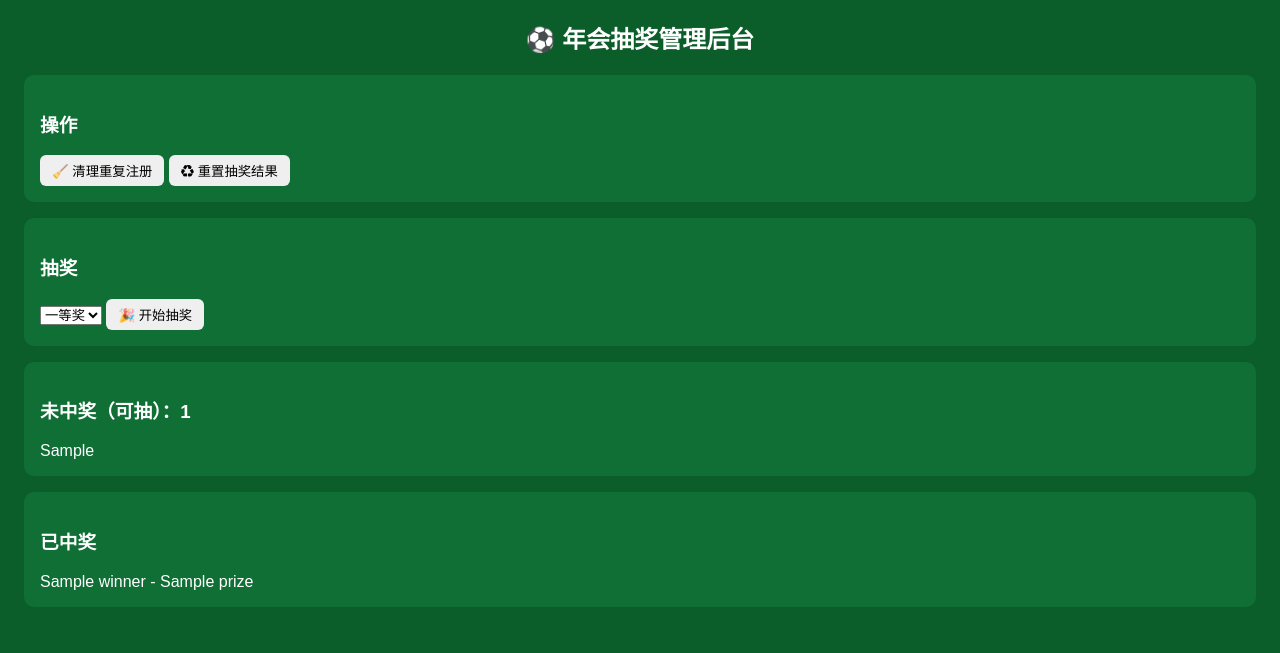
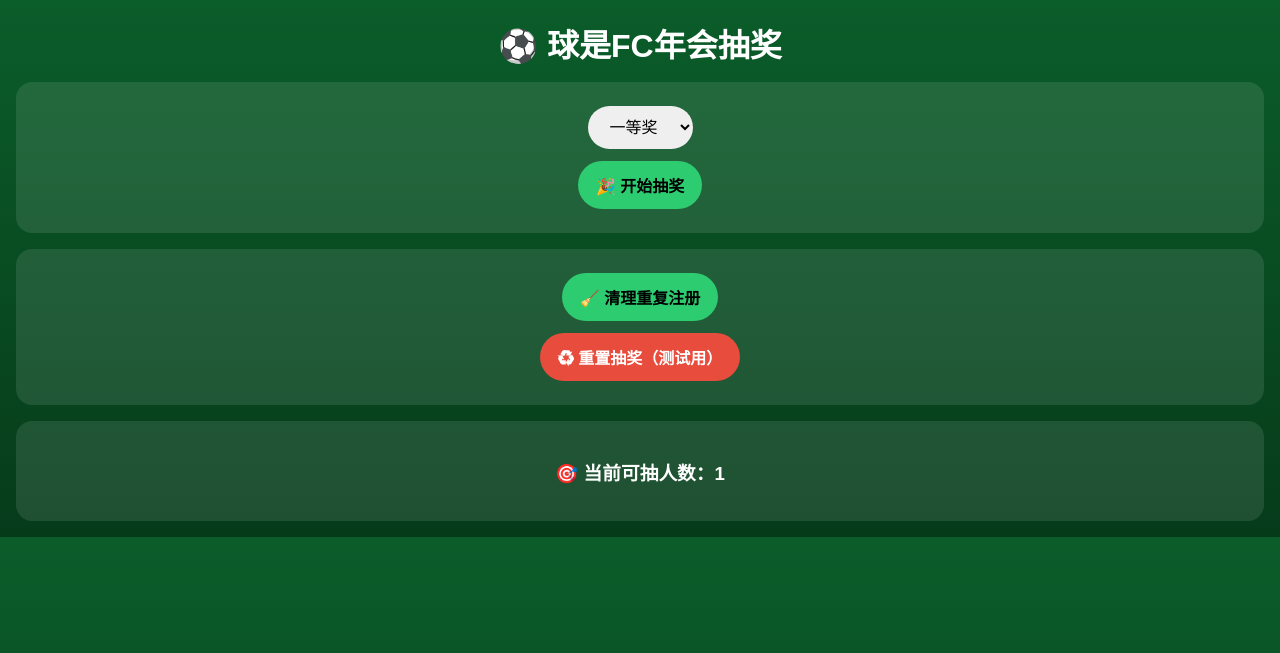
Before and after one commit to Hsyth/football_lottery, a Flask app: template templates/admin.html in a window 1280 px wide. Shown: the top 653 px of the page. Run offline with Flask 3, Linux system fonts and the light colour scheme; the template is opened without the code that fills it: most values are stand-ins (such as "Sample title", 1, 10 or a date in 2020).

Commit message:
switch to admin-dedupe lottery logic

```diff
--- a/app.py
+++ b/app.py
@@ -1,30 +1,36 @@
-from flask import Flask, render_template, request, redirect, url_for, jsonify
+from flask import Flask, render_template, request, redirect, session
 import sqlite3
 import random
 import os
 
 app = Flask(__name__)
+app.secret_key = "fc_lottery_secret_2026"
 
 DB_PATH = "players.db"
 
-# ======== 配置区（只改这里） ========
+# ========================
+# 管理员密码（只你知道）
+# ========================
+ADMIN_PASSWORD = "QSFC2025"
 
-# 已获得大奖，永久排除（不显示、不参与抽奖）
-EXCLUDED_PLAYERS = {
+# ========================
+# 已拿大奖，永久排除（后台不可见）
+# ========================
+EXCLUDED_NAMES = [
     "方涛",
     "许振扬",
     "唐文增"
-}
+]
 
-# 一等奖内定（必须在注册名单中）
+# ========================
+# 一等奖内定（按名字）
+# ========================
 PRESET_FIRST_PRIZE = "张宇健"
 
-# 奖项顺序
-PRIZES = ["一等奖", "二等奖", "三等奖"]
 
-# ===================================
-
-
+# ========================
+# 数据库工具
+# ========================
 def get_db():
     conn = sqlite3.connect(DB_PATH)
     conn.row_factory = sqlite3.Row
@@ -37,7 +43,7 @@ def init_db():
     c.execute("""
         CREATE TABLE IF NOT EXISTS players (
             id INTEGER PRIMARY KEY AUTOINCREMENT,
-            name TEXT NOT NULL,
+            name TEXT UNIQUE,
             prize TEXT
         )
     """)
@@ -48,13 +54,15 @@ def init_db():
 init_db()
 
 
-# ============ 注册页 ============
-
+# ========================
+# 注册页面
+# ========================
 @app.route("/", methods=["GET", "POST"])
 def register():
     message = ""
     if request.method == "POST":
         name = request.form.get("name", "").strip()
+
         if not name:
             message = "请输入姓名"
         else:
@@ -62,30 +70,69 @@ def register():
             c = conn.cursor()
             c.execute("SELECT COUNT(*) FROM players WHERE name = ?", (name,))
             exists = c.fetchone()[0]
+
             if exists:
                 message = "该姓名已注册"
             else:
-                c.execute("INSERT INTO players (name) VALUES (?)", (name,))
+                c.execute(
+                    "INSERT INTO players (name, prize) VALUES (?, NULL)",
+                    (name,)
+                )
                 conn.commit()
                 message = "注册成功"
+
             conn.close()
 
     return render_template("register.html", message=message)
 
 
-# ============ 管理页 ============
+# ========================
+# 管理员登录
+# ========================
+@app.route("/admin_login", methods=["GET", "POST"])
+def admin_login():
+    if request.method == "POST":
+        pwd = request.form.get("password")
+        if pwd == ADMIN_PASSWORD:
+            session["admin_logged_in"] = True
+            return redirect("/admin")
+        else:
+            return render_template(
+                "admin_login.html",
+                error="密码错误"
+            )
+    return render_template("admin_login.html")
 
+
+@app.route("/admin_logout")
+def admin_logout():
+    session.clear()
+    return redirect("/")
+
+
+# ========================
+# 管理后台
+# ========================
 @app.route("/admin")
 def admin():
+    if not session.get("admin_logged_in"):
+        return redirect("/admin_login")
+
     conn = get_db()
     c = conn.cursor()
 
-    c.execute("SELECT * FROM players WHERE prize IS NULL")
-    all_available = [row["name"] for row in c.fetchall()]
+    # 可抽名单：未中奖 + 不在排除名单 + 非内定一等奖
+    c.execute("""
+        SELECT name FROM players
+        WHERE prize IS NULL
+          AND name NOT IN ({})
+          AND name != ?
+    """.format(",".join("?" * len(EXCLUDED_NAMES))),
+              (*EXCLUDED_NAMES, PRESET_FIRST_PRIZE))
 
-    # 抽奖池：去重 + 排除大奖获得者
-    available_players = sorted(set(all_available) - EXCLUDED_PLAYERS)
+    available_players = [row["name"] for row in c.fetchall()]
 
+    # 已中奖
     c.execute("SELECT name, prize FROM players WHERE prize IS NOT NULL")
     winners = c.fetchall()
 
@@ -98,43 +145,14 @@ def admin():
     )
 
 
-# ============ 清理重复注册 ============
-
-@app.route("/clean_duplicates", methods=["POST"])
-def clean_duplicates():
-    conn = get_db()
-    c = conn.cursor()
-
-    c.execute("""
-        DELETE FROM players
-        WHERE id NOT IN (
-            SELECT MIN(id)
-            FROM players
-            GROUP BY name
-        )
-    """)
-    conn.commit()
-    conn.close()
-
-    return redirect(url_for("admin"))
-
-
-# ============ 重置抽奖 ============
-
-@app.route("/reset_lottery", methods=["POST"])
-def reset_lottery():
-    conn = get_db()
-    c = conn.cursor()
-    c.execute("UPDATE players SET prize = NULL")
-    conn.commit()
-    conn.close()
-    return redirect(url_for("admin"))
-
-
-# ============ 抽奖 ============
-
+# ========================
+# 抽奖逻辑
+# ========================
 @app.route("/draw", methods=["POST"])
 def draw():
+    if not session.get("admin_logged_in"):
+        return redirect("/admin_login")
+
     prize = request.form.get("prize")
 
     conn = get_db()
@@ -143,32 +161,81 @@ def draw():
     # 一等奖内定
     if prize == "一等奖":
         c.execute(
-            "UPDATE players SET prize = ? WHERE name = ? AND prize IS NULL",
-            (prize, PRESET_FIRST_PRIZE)
+            "SELECT prize FROM players WHERE name = ?",
+            (PRESET_FIRST_PRIZE,)
+        )
+        row = c.fetchone()
+        if row and row["prize"] is None:
+            c.execute(
+                "UPDATE players SET prize = ? WHERE name = ?",
+                (prize, PRESET_FIRST_PRIZE)
+            )
+            conn.commit()
+        conn.close()
+        return redirect("/admin")
+
+    # 其他奖项随机
+    c.execute("""
+        SELECT name FROM players
+        WHERE prize IS NULL
+          AND name NOT IN ({})
+          AND name != ?
+    """.format(",".join("?" * len(EXCLUDED_NAMES))),
+              (*EXCLUDED_NAMES, PRESET_FIRST_PRIZE))
+
+    candidates = [row["name"] for row in c.fetchall()]
+
+    if candidates:
+        winner = random.choice(candidates)
+        c.execute(
+            "UPDATE players SET prize = ? WHERE name = ?",
+            (prize, winner)
         )
         conn.commit()
-        conn.close()
-        return redirect(url_for("admin"))
 
-    # 普通抽奖
-    c.execute("SELECT name FROM players WHERE prize IS NULL")
-    candidates = {row["name"] for row in c.fetchall()}
-    candidates -= EXCLUDED_PLAYERS
+    conn.close()
+    return redirect("/admin")
 
-    if not candidates:
-        conn.close()
-        return redirect(url_for("admin"))
 
-    winner = random.choice(list(candidates))
-    c.execute(
-        "UPDATE players SET prize = ? WHERE name = ?",
-        (prize, winner)
-    )
+# ========================
+# 清理重复注册（兜底）
+# ========================
+@app.route("/clean_duplicates", methods=["POST"])
+def clean_duplicates():
+    if not session.get("admin_logged_in"):
+        return redirect("/admin_login")
+
+    conn = get_db()
+    c = conn.cursor()
+    c.execute("""
+        DELETE FROM players
+        WHERE id NOT IN (
+            SELECT MIN(id) FROM players GROUP BY name
+        )
+    """)
     conn.commit()
     conn.close()
-
-    return redirect(url_for("admin"))
+    return redirect("/admin")
 
 
+# ========================
+# 重置抽奖（不清空注册）
+# ========================
+@app.route("/reset_lottery", methods=["POST"])
+def reset_lottery():
+    if not session.get("admin_logged_in"):
+        return redirect("/admin_login")
+
+    conn = get_db()
+    c = conn.cursor()
+    c.execute("UPDATE players SET prize = NULL")
+    conn.commit()
+    conn.close()
+    return redirect("/admin")
+
+
+# ========================
+# 启动
+# ========================
 if __name__ == "__main__":
     app.run(debug=True)
--- a/templates/admin.html
+++ b/templates/admin.html
@@ -2,66 +2,143 @@
 <html lang="zh">
 <head>
 <meta charset="UTF-8">
-    <title>⚽ 年会抽奖管理后台</title>
+<title>⚽ 年会抽奖后台</title>
+
 <style>
 body {
-            background: #0b5d2a;
+    margin: 0;
+    background: linear-gradient(180deg, #0b5d2a, #063b1a);
+    font-family: "PingFang SC", sans-serif;
     color: #fff;
-            font-family: "PingFang SC", sans-serif;
+    text-align: center;
 }
+
+h1 {
+    margin: 20px 0 10px;
+}
+
 .card {
-            background: #0f6f35;
-            padding: 16px;
+    background: rgba(255,255,255,0.1);
+    border-radius: 16px;
+    padding: 18px;
     margin: 16px;
-            border-radius: 10px;
 }
+
+select, button {
+    padding: 12px 18px;
+    border-radius: 24px;
+    border: none;
+    font-size: 16px;
+    margin: 6px;
+}
+
 button {
-            padding: 6px 12px;
-            border-radius: 6px;
-            border: none;
-            cursor: pointer;
+    background: #2ecc71;
+    color: #000;
+    font-weight: bold;
+}
+
+button.danger {
+    background: #e74c3c;
+    color: #fff;
+}
+
+/* 🎰 三行滚动区 */
+.roller {
+    width: 260px;
+    margin: 20px auto;
+    overflow: hidden;
+    border-radius: 14px;
+    background: rgba(0,0,0,0.35);
+}
+
+.row {
+    height: 56px;
+    line-height: 56px;
+    font-size: 22px;
+}
+
+.middle {
+    font-size: 28px;
+    font-weight: bold;
+    color: #ffd700;
+    background: rgba(255,215,0,0.15);
+}
+
+.list {
+    text-align: left;
+    max-width: 280px;
+    margin: 0 auto;
 }
 </style>
 </head>
+
 <body>
 
-<h2 style="text-align:center">⚽ 年会抽奖管理后台</h2>
+<h1>⚽ 球是FC年会抽奖</h1>
 
 <div class="card">
-    <h3>操作</h3>
-    <form action="/clean_duplicates" method="post" style="display:inline">
+    <form id="drawForm" action="/draw" method="post">
+        <select name="prize" id="prize">
+            <option value="一等奖">一等奖</option>
+            <option value="二等奖">二等奖</option>
+            <option value="三等奖">三等奖</option>
+        </select>
+        <br>
+        <button type="button" onclick="startDraw()">🎉 开始抽奖</button>
+    </form>
+
+    <!-- 🎰 滚动抽奖框 -->
+    <div class="roller" id="roller" style="display:none">
+        <div class="row" id="top">---</div>
+        <div class="row middle" id="mid">---</div>
+        <div class="row" id="bottom">---</div>
+    </div>
+</div>
+
+<div class="card">
+    <form action="/clean_duplicates" method="post">
         <button>🧹 清理重复注册</button>
     </form>
-    <form action="/reset_lottery" method="post" style="display:inline">
-        <button>♻ 重置抽奖结果</button>
+    <form action="/reset_lottery" method="post">
+        <button class="danger">♻ 重置抽奖（测试用）</button>
     </form>
 </div>
 
 <div class="card">
-    <h3>抽奖</h3>
-    <form action="/draw" method="post">
-        <select name="prize">
-            <option value="一等奖">一等奖</option>
-            <option value="二等奖">二等奖</option>
-            <option value="三等奖">三等奖</option>
-        </select>
-        <button>🎉 开始抽奖</button>
-    </form>
+    <h3>🎯 当前可抽人数：{{ available_players|length }}</h3>
 </div>
 
-<div class="card">
-    <h3>未中奖（可抽）：{{ available_players|length }}</h3>
-    {% for p in available_players %}
-        <div>{{ p }}</div>
-    {% endfor %}
-</div>
+<script>
+const names = {{ available_players|tojson }};
 
-<div class="card">
-    <h3>已中奖</h3>
-    {% for w in winners %}
-        <div>{{ w["name"] }} - {{ w["prize"] }}</div>
-    {% endfor %}
-</div>
+let timer = null;
+
+function randomName() {
+    return names[Math.floor(Math.random() * names.length)];
+}
+
+function startDraw() {
+    if (names.length === 0) {
+        alert("暂无可抽人员");
+        return;
+    }
+
+    document.getElementById("roller").style.display = "block";
+
+    timer = setInterval(() => {
+        document.getElementById("top").innerText = randomName();
+        document.getElementById("mid").innerText = randomName();
+        document.getElementById("bottom").innerText = randomName();
+    }, 80);
+
+    // 🎯 3 秒后停止滚动，并真正抽奖
+    setTimeout(() => {
+        clearInterval(timer);
+        document.getElementById("drawForm").submit();
+    }, 3000);
+}
+</script>
 
 </body>
 </html>
```
Also changed, not shown: templates/admin_login.html (added, +49 -0 lines). Lines whose indentation alone changed are shown as unchanged.
